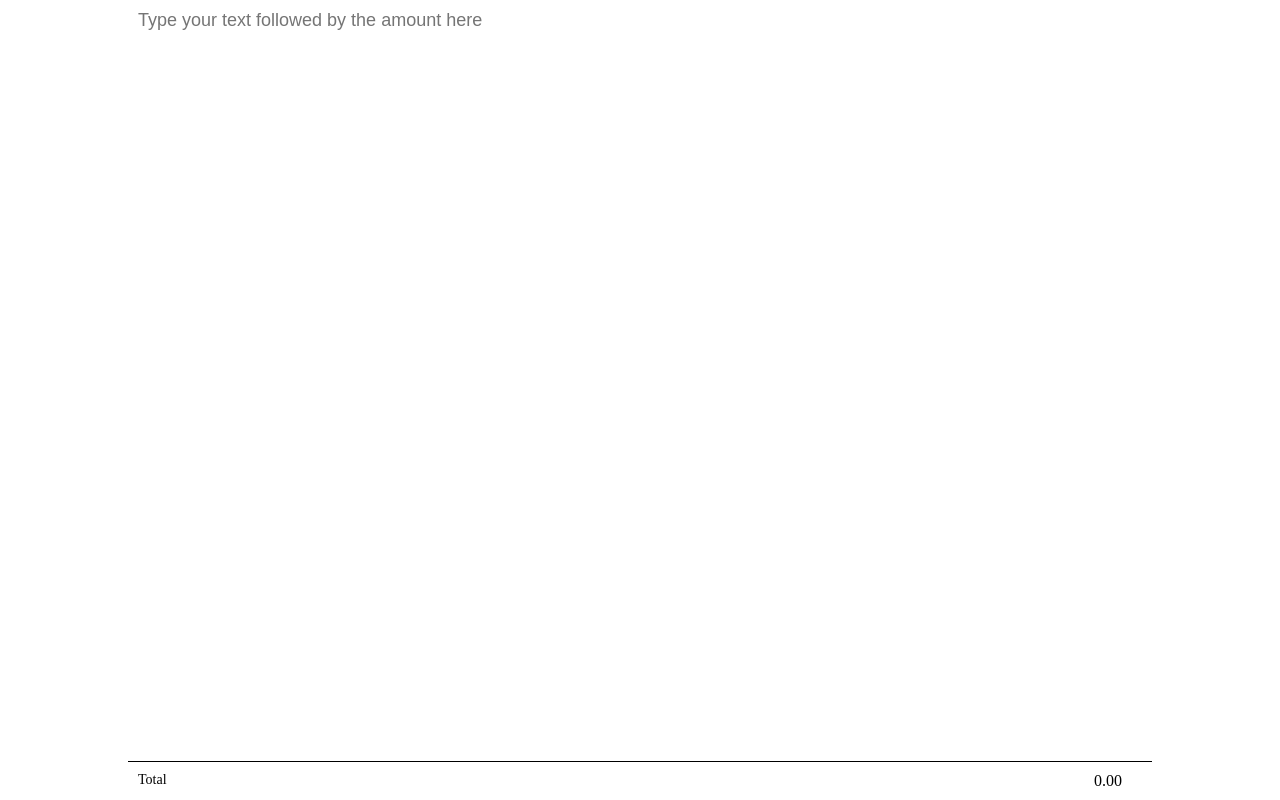
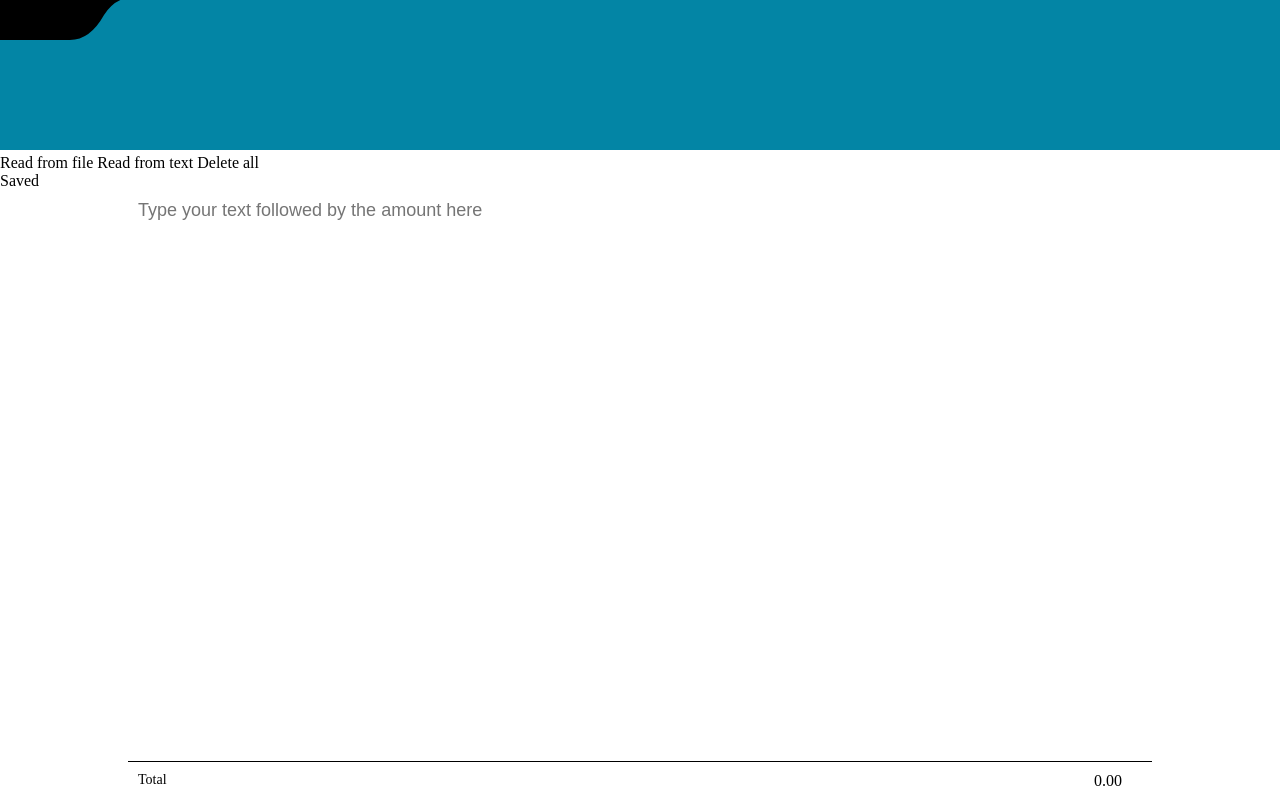
Before and after one commit to eloone/cumulus, a plain HTML site: page index.html in a window 1280 px wide. Drawn offline with nearby package versions, Linux system fonts and the light colour scheme.

Commit message:
svg in the header

```diff
--- a/index.html
+++ b/index.html
@@ -4,14 +4,33 @@
         <meta charset="utf-8">
         <meta http-equiv="X-UA-Compatible" content="IE=edge,chrome=1">
         <title>Cumulus</title>
-        <meta name="description" content="An interactive getting started guide for Brackets.">
+        <meta name="description" content="A calculating surface.">
+        <link href='http://fonts.googleapis.com/css?family=Sanchez' rel='stylesheet' type='text/css'>
         <link rel="stylesheet" href="main.css">
         <script src="https://ajax.googleapis.com/ajax/libs/angularjs/1.2.12/angular.min.js"></script>
         <script src="jquery-1.11.0.min.js"></script>
         <script src="main.js"></script>
     </head>
-    <body ng-controller="calculateLines">
-        <div class="container">
+    <body>
+    	<header>
+    		<div class="inline home">
+    			<svg style="background:rgb(3, 133, 165);" class="home-graphic" version="1.1" xmlns="http://www.w3.org/2000/svg" xmlns:xlink="http://www.w3.org/1999/xlink" width="100%" height="100%" >
+    			  <a xlink:href="#">
+    				<path id="test" transform="scale(2 1)" d="M0,40 L35,40 Q45,40 52,15 Q60,-10 75,0 L75,0 0,0 Z" style="stroke: none;"/>
+    				<text x="10" y="25">Cumulus</text>
+    			  </a>
+				</svg>
+    		</div>
+    		<div class="center inline">
+	    		<nav class="app-menu">
+	    			<span class="app-menu-entry">Read from file</span>
+	    			<span class="app-menu-entry">Read from text</span>
+	    			<span class="app-menu-entry">Delete all</span>
+	    		</nav>
+    		</div>
+    		<div class="inline saved-status">Saved</div>
+    	</header>
+        <div  ng-controller="calculateLines" class="container">
 	        <form ng-submit="submitInput()" "id="form">
 	            <input ng-model="input" id="input" class="input" type="text" placeholder="Type your text followed by the amount here"/>
 	        </form>
```
